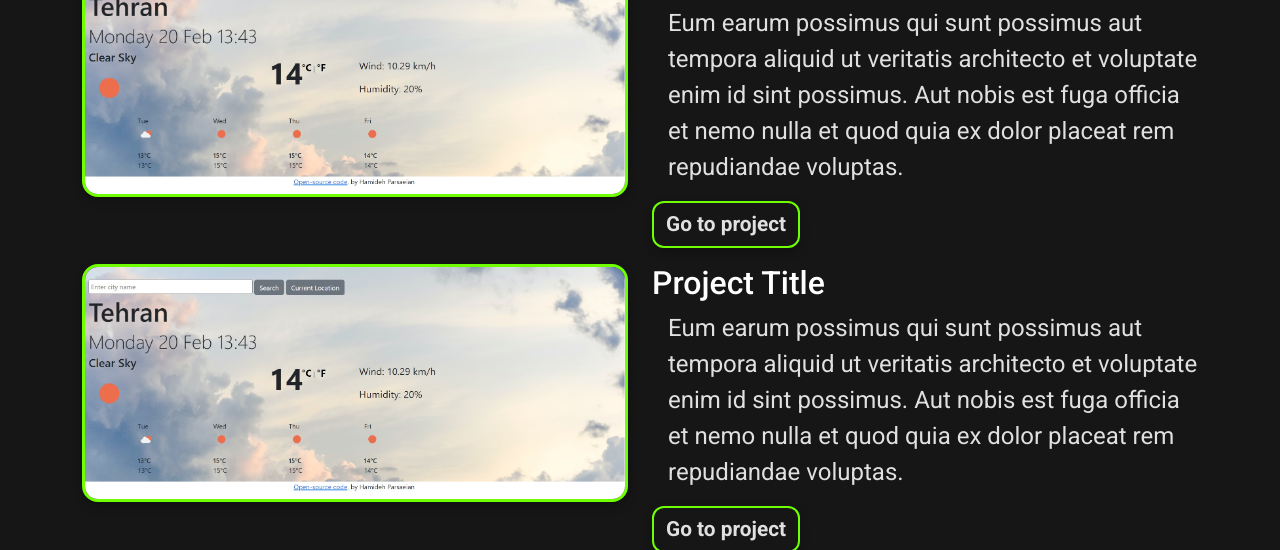
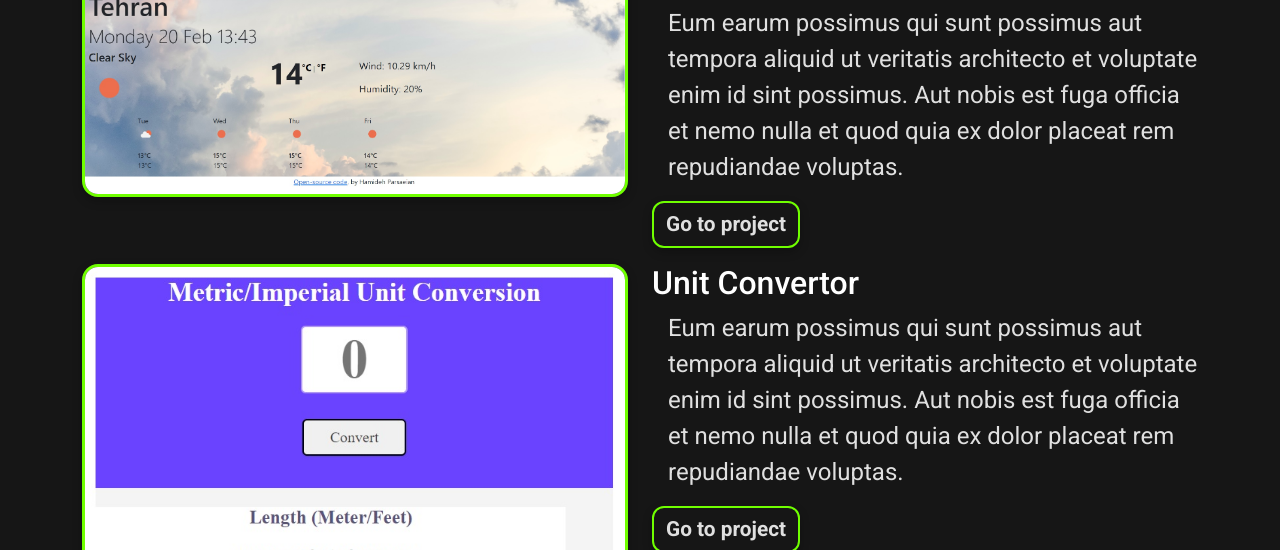
Before and after one commit to hamidehparsa/Hamideh-Portfolio, a plain HTML site: page index.html in a window 1280 px wide. Shown: the part 2539-3089 px from the top of the page. Drawn offline with nearby package versions, Linux system fonts and the light colour scheme.

Commit message:
added unit convertor project

```diff
--- a/index.html
+++ b/index.html
@@ -271,20 +271,20 @@
         <div class="row">
           <div class="col-md-6">
             <img
-              src="images/project/weather.jpg"
+              src="images/project/unitconvertor.jpg"
               class="bordered-img project-img img-fluid"
               alt=""
             />
           </div>
           <div class="col-md-6">
-            <h4>Project Title</h4>
+            <h4>Unit Convertor</h4>
             <p>
               Eum earum possimus qui sunt possimus aut tempora aliquid ut
               veritatis architecto et voluptate enim id sint possimus. Aut nobis
               est fuga officia et nemo nulla et quod quia ex dolor placeat rem
               repudiandae voluptas.
             </p>
-            <a href="#" class="btn project-btn">Go to project</a>
+            <a href="https://hamideh-unit-convertor-app.netlify.app/" target="_blank" class="btn project-btn">Go to project</a>
           </div>
         </div>
       </div>
```
Also changed, not shown: images/project/dictionary.jpg (deleted), images/project/unitconvertor.jpg (added).
